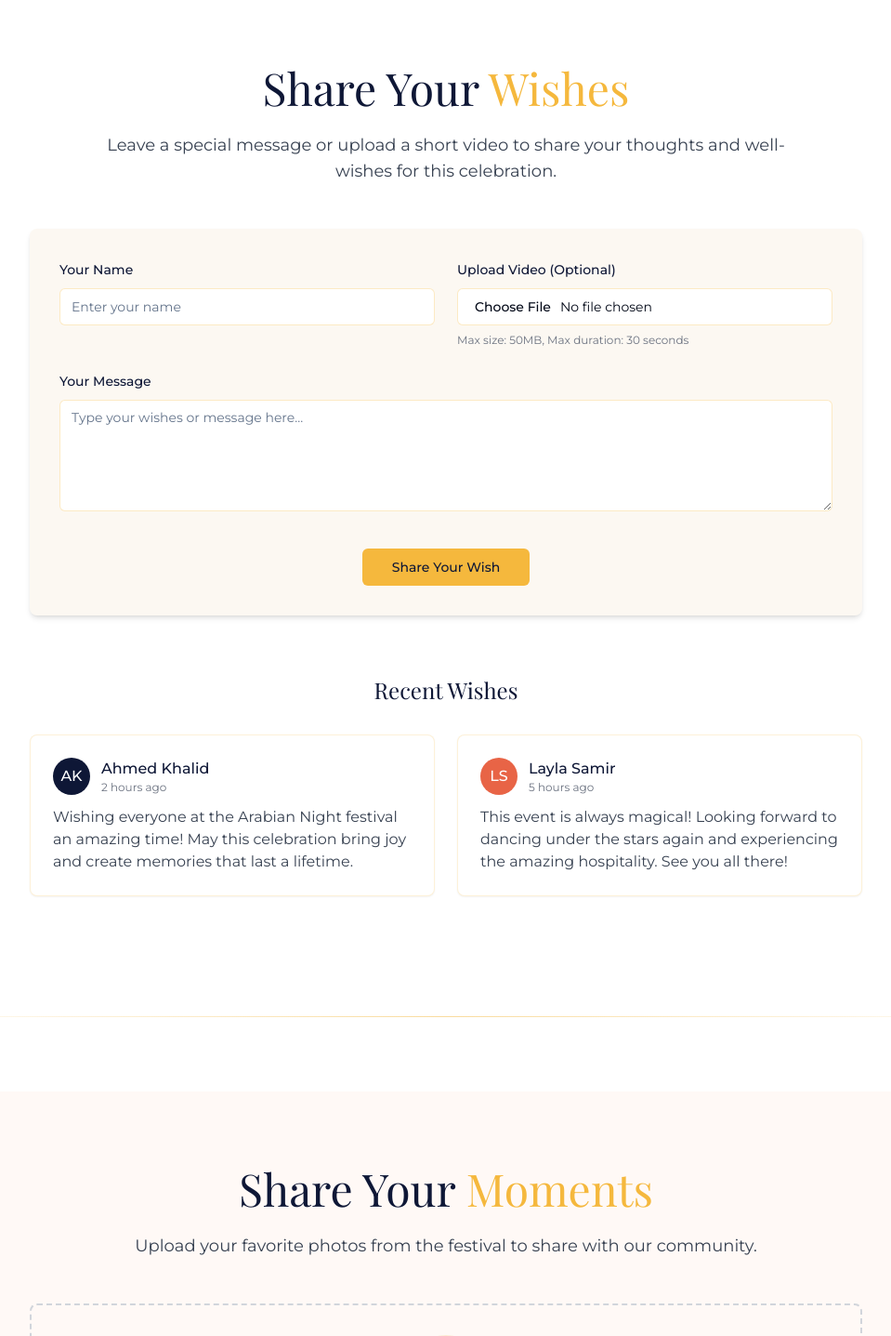
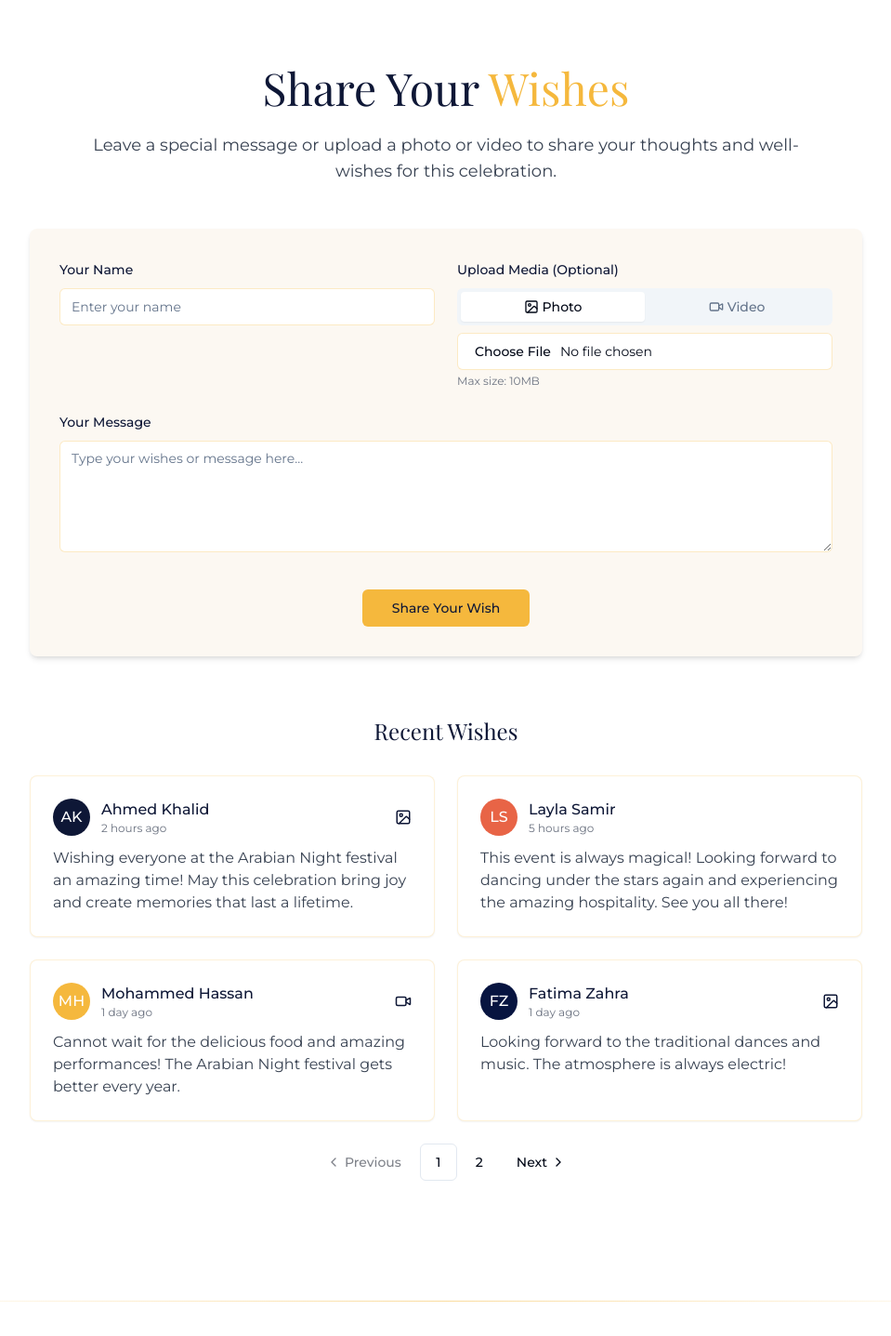
Before and after one commit to yosr-s/celebratory-sparkle-pages, a React (Vite) app: page / in a window 1280 px wide. Shown: the part 2309-3746 px from the top of the page at 93% size, without its empty margins (160-1119 px from the left). Built offline with nearby package versions, Linux system fonts and the light colour scheme.

Commit message:
feat: Add photo upload and pagination to wishes
- Allow photo uploads in addition to video uploads for wishes.
- Implement pagination for displaying recent wishes.

```diff
--- a/src/components/WishesUpload.tsx
+++ b/src/components/WishesUpload.tsx
@@ -6,21 +6,108 @@ import { Textarea } from '@/components/ui/textarea';
 import { Input } from '@/components/ui/input';
 import { Label } from '@/components/ui/label';
 import { toast } from 'sonner';
+import {
+  Pagination,
+  PaginationContent,
+  PaginationItem,
+  PaginationLink,
+  PaginationNext,
+  PaginationPrevious
+} from '@/components/ui/pagination';
+import { Image, Video } from 'lucide-react';
+import { Tabs, TabsContent, TabsList, TabsTrigger } from '@/components/ui/tabs';
 
 const WishesUpload = () => {
   const [name, setName] = useState('');
   const [wish, setWish] = useState('');
-  const [videoFile, setVideoFile] = useState<File | null>(null);
+  const [mediaFile, setMediaFile] = useState<File | null>(null);
   const [isSubmitting, setIsSubmitting] = useState(false);
+  const [mediaType, setMediaType] = useState<'photo' | 'video'>('photo');
+  const [currentPage, setCurrentPage] = useState(1);
+  const itemsPerPage = 4;
 
-  const handleVideoChange = (e: React.ChangeEvent<HTMLInputElement>) => {
+  // Sample wishes data (this would come from Supabase in a real implementation)
+  const sampleWishes = [
+    {
+      id: 1,
+      name: 'Ahmed Khalid',
+      wish: 'Wishing everyone at the Arabian Night festival an amazing time! May this celebration bring joy and create memories that last a lifetime.',
+      mediaType: 'photo',
+      mediaUrl: null,
+      avatar: 'AK',
+      avatarColor: 'bg-festival-blue',
+      timestamp: '2 hours ago'
+    },
+    {
+      id: 2,
+      name: 'Layla Samir',
+      wish: 'This event is always magical! Looking forward to dancing under the stars again and experiencing the amazing hospitality. See you all there!',
+      mediaType: null,
+      mediaUrl: null,
+      avatar: 'LS',
+      avatarColor: 'bg-festival-orange',
+      timestamp: '5 hours ago'
+    },
+    {
+      id: 3,
+      name: 'Mohammed Hassan',
+      wish: 'Cannot wait for the delicious food and amazing performances! The Arabian Night festival gets better every year.',
+      mediaType: 'video',
+      mediaUrl: null,
+      avatar: 'MH',
+      avatarColor: 'bg-festival-gold',
+      timestamp: '1 day ago'
+    },
+    {
+      id: 4,
+      name: 'Fatima Zahra',
+      wish: 'Looking forward to the traditional dances and music. The atmosphere is always electric!',
+      mediaType: 'photo',
+      mediaUrl: null,
+      avatar: 'FZ',
+      avatarColor: 'bg-festival-navy',
+      timestamp: '1 day ago'
+    },
+    {
+      id: 5,
+      name: 'Omar Farooq',
+      wish: 'I attended last year and it was incredible. The hospitality, food, and entertainment were all outstanding!',
+      mediaType: null,
+      mediaUrl: null,
+      avatar: 'OF',
+      avatarColor: 'bg-emerald-600',
+      timestamp: '2 days ago'
+    },
+    {
+      id: 6,
+      name: 'Aisha Malik',
+      wish: 'The Arabian Night festival is a highlight of my year. The atmosphere is magical and I always leave with wonderful memories.',
+      mediaType: 'photo',
+      mediaUrl: null,
+      avatar: 'AM',
+      avatarColor: 'bg-purple-600',
+      timestamp: '2 days ago'
+    }
+  ];
+
+  // Calculate pagination
+  const totalPages = Math.ceil(sampleWishes.length / itemsPerPage);
+  const currentWishes = sampleWishes.slice(
+    (currentPage - 1) * itemsPerPage,
+    currentPage * itemsPerPage
+  );
+
+  const handleMediaChange = (e: React.ChangeEvent<HTMLInputElement>) => {
     if (e.target.files && e.target.files[0]) {
       const file = e.target.files[0];
-      // Check if it's a video (you can add more video types if needed)
-      if (file.type.includes('video/')) {
-        setVideoFile(file);
+      const fileType = file.type;
+
+      if (mediaType === 'photo' && fileType.includes('image/')) {
+        setMediaFile(file);
+      } else if (mediaType === 'video' && fileType.includes('video/')) {
+        setMediaFile(file);
       } else {
-        toast.error('Please upload a valid video file.');
+        toast.error(`Please upload a valid ${mediaType} file.`);
       }
     }
   };
@@ -34,8 +121,8 @@ const WishesUpload = () => {
       return;
     }
 
-    if (!wish.trim() && !videoFile) {
-      toast.error('Please enter a wish or upload a video.');
+    if (!wish.trim() && !mediaFile) {
+      toast.error('Please enter a wish or upload a photo/video.');
       return;
     }
 
@@ -49,7 +136,7 @@ const WishesUpload = () => {
       // Reset form
       setName('');
       setWish('');
-      setVideoFile(null);
+      setMediaFile(null);
       setIsSubmitting(false);
     }, 1500);
   };
@@ -70,7 +157,7 @@ const WishesUpload = () => {
             </h2>
 
             <p className="text-gray-700 text-lg mb-8 max-w-3xl mx-auto">
-              Leave a special message or upload a short video to share your thoughts and well-wishes for this celebration.
+              Leave a special message or upload a photo or video to share your thoughts and well-wishes for this celebration.
             </p>
           </div>
 
@@ -89,15 +176,43 @@ const WishesUpload = () => {
                 </div>
 
                 <div className="space-y-2">
-                  <Label htmlFor="video" className="text-festival-blue">Upload Video (Optional)</Label>
+                  <Label className="text-festival-blue">Upload Media (Optional)</Label>
+                  <Tabs
+                    defaultValue="photo"
+                    className="w-full"
+                    onValueChange={(value) => setMediaType(value as 'photo' | 'video')}
+                  >
+                    <TabsList className="grid w-full grid-cols-2 mb-2">
+                      <TabsTrigger value="photo" className="flex items-center gap-1">
+                        <Image className="h-4 w-4" />
+                        Photo
+                      </TabsTrigger>
+                      <TabsTrigger value="video" className="flex items-center gap-1">
+                        <Video className="h-4 w-4" />
+                        Video
+                      </TabsTrigger>
+                    </TabsList>
+                    <TabsContent value="photo">
+                      <Input
+                        id="photo"
+                        type="file"
+                        accept="image/*"
+                        onChange={handleMediaChange}
+                        className="border-festival-gold/30 focus:border-festival-gold focus:ring-festival-gold"
+                      />
+                      <p className="text-xs text-gray-500 mt-1">Max size: 10MB</p>
+                    </TabsContent>
+                    <TabsContent value="video">
                       <Input
                         id="video"
                         type="file"
                         accept="video/*"
-                    onChange={handleVideoChange}
+                        onChange={handleMediaChange}
                         className="border-festival-gold/30 focus:border-festival-gold focus:ring-festival-gold"
                       />
-                  <p className="text-xs text-gray-500">Max size: 50MB, Max duration: 30 seconds</p>
+                      <p className="text-xs text-gray-500 mt-1">Max size: 50MB, Max duration: 30 seconds</p>
+                    </TabsContent>
+                  </Tabs>
                 </div>
               </div>
 
@@ -124,43 +239,79 @@ const WishesUpload = () => {
             </form>
           </div>
 
-          {/* Display some sample wishes */}
+          {/* Display wishes with pagination */}
           <div className="mt-16 space-y-6">
             <h3 className="font-display text-2xl text-center text-festival-blue mb-8">
               Recent Wishes
             </h3>
 
             <div className="grid md:grid-cols-2 gap-6">
-              <div className="bg-white p-6 rounded-lg shadow-sm border border-festival-gold/20">
+              {currentWishes.map((item) => (
+                <div key={item.id} className="bg-white p-6 rounded-lg shadow-sm border border-festival-gold/20">
                   <div className="flex items-center mb-3">
-                  <div className="w-10 h-10 rounded-full bg-festival-blue text-white flex items-center justify-center font-medium">
-                    AK
+                    <div className={`w-10 h-10 rounded-full ${item.avatarColor} text-white flex items-center justify-center font-medium`}>
+                      {item.avatar}
                     </div>
                     <div className="ml-3">
-                    <h4 className="font-medium text-festival-blue">Ahmed Khalid</h4>
-                    <p className="text-xs text-gray-500">2 hours ago</p>
+                      <h4 className="font-medium text-festival-blue">{item.name}</h4>
+                      <p className="text-xs text-gray-500">{item.timestamp}</p>
                     </div>
+                    {item.mediaType && (
+                      <div className="ml-auto">
+                        {item.mediaType === 'photo' ? (
+                          <Image size={18} className="text-festival-blue" />
+                        ) : (
+                          <Video size={18} className="text-festival-blue" />
+                        )}
                       </div>
-                <p className="text-gray-700">
-                  Wishing everyone at the Arabian Night festival an amazing time! May this celebration bring joy and create memories that last a lifetime.
-                </p>
+                    )}
+                  </div>
+                  <p className="text-gray-700">{item.wish}</p>
+                </div>
+              ))}
             </div>
 
-              <div className="bg-white p-6 rounded-lg shadow-sm border border-festival-gold/20">
-                <div className="flex items-center mb-3">
-                  <div className="w-10 h-10 rounded-full bg-festival-orange text-white flex items-center justify-center font-medium">
-                    LS
-                  </div>
-                  <div className="ml-3">
-                    <h4 className="font-medium text-festival-blue">Layla Samir</h4>
-                    <p className="text-xs text-gray-500">5 hours ago</p>
-                  </div>
-                </div>
-                <p className="text-gray-700">
-                  This event is always magical! Looking forward to dancing under the stars again and experiencing the amazing hospitality. See you all there!
-                </p>
-              </div>
-            </div>
+            {/* Pagination controls */}
+            <Pagination className="mt-10">
+              <PaginationContent>
+                <PaginationItem>
+                  <PaginationPrevious
+                    href="#"
+                    onClick={(e) => {
+                      e.preventDefault();
+                      if (currentPage > 1) setCurrentPage(currentPage - 1);
+                    }}
+                    className={currentPage <= 1 ? "pointer-events-none opacity-50" : ""}
+                  />
+                </PaginationItem>
+
+                {Array.from({ length: totalPages }).map((_, index) => (
+                  <PaginationItem key={index}>
+                    <PaginationLink
+                      href="#"
+                      onClick={(e) => {
+                        e.preventDefault();
+                        setCurrentPage(index + 1);
+                      }}
+                      isActive={currentPage === index + 1}
+                    >
+                      {index + 1}
+                    </PaginationLink>
+                  </PaginationItem>
+                ))}
+
+                <PaginationItem>
+                  <PaginationNext
+                    href="#"
+                    onClick={(e) => {
+                      e.preventDefault();
+                      if (currentPage < totalPages) setCurrentPage(currentPage + 1);
+                    }}
+                    className={currentPage >= totalPages ? "pointer-events-none opacity-50" : ""}
+                  />
+                </PaginationItem>
+              </PaginationContent>
+            </Pagination>
           </div>
         </motion.div>
       </div>
```
Lines whose indentation alone changed are shown as unchanged.
